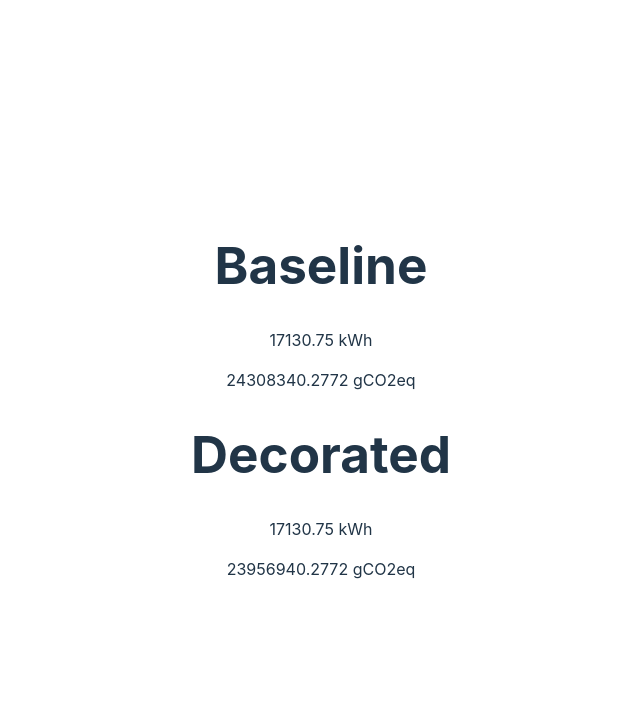
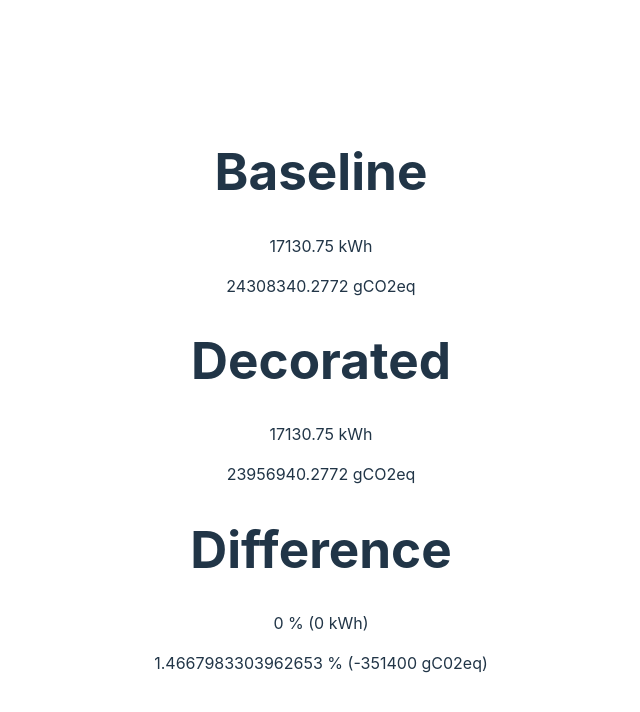
Before and after one commit to abeggchr/environmental-impact-estimator, a React (Vite) app: page / in a window 1280 px wide. Shown: the top 712 px of the page, without its empty margins (319-959 px from the left). Built offline with nearby package versions, Linux system fonts and the light colour scheme.

Commit message:
copy to clipboard

```diff
--- a/src/App.tsx
+++ b/src/App.tsx
@@ -2,20 +2,32 @@ import './App.css'
 import {ProjectCalculator} from "./calculation/ProjectCalculator";
 import {BaselineProject} from "./scenario/BaselineProject";
 import {NoDistributedDevelopment} from "./decorator/team/NoDistributedDevelopment";
+import useCopyToClipboard from "./useCopyToClipboard";
 
 function App() {
     const baseline = new ProjectCalculator().calculate(new BaselineProject());
     const decorated = new ProjectCalculator().calculate(new NoDistributedDevelopment(new BaselineProject()));
 
+    const [value, copy] = useCopyToClipboard();
+
+    function percentageDecrease(oldValue: number, newValue: number) {
+        return ((newValue - oldValue) / oldValue) * 100;
+    }
+
     return (
         <div className="App">
-            <h1>Baseline</h1>
+            <h1 onClick={() => copy(baseline.print("baseline"))}>Baseline</h1>
             <p>{baseline.kWh} kWh</p>
             <p>{baseline.gC02eq} gCO2eq</p>
 
-            <h1>Decorated</h1>
+            <h1 onClick={() => copy(decorated.print("decorated"))}>Decorated</h1>
             <p>{decorated.kWh} kWh</p>
             <p>{decorated.gC02eq} gCO2eq</p>
+
+            <h1>Difference</h1>
+            <p>{percentageDecrease(decorated.kWh, baseline.kWh)} % ({decorated.kWh - baseline.kWh} kWh)</p>
+            <p>{percentageDecrease(decorated.gC02eq, baseline.gC02eq)} %
+                ({decorated.gC02eq - baseline.gC02eq} gC02eq)</p>
         </div>
     )
 }
--- /dev/null
+++ b/src/useCopyToClipboard.ts
@@ -0,0 +1,33 @@
+import {useState} from 'react'
+
+type CopiedValue = string | null
+type CopyFn = (text: string) => Promise<boolean> // Return success
+
+/**
+ * Source: https://usehooks-ts.com/react-hook/use-copy-to-clipboard
+ */
+function useCopyToClipboard(): [CopiedValue, CopyFn] {
+    const [copiedText, setCopiedText] = useState<CopiedValue>(null)
+
+    const copy: CopyFn = async text => {
+        if (!navigator?.clipboard) {
+            console.warn('Clipboard not supported')
+            return false
+        }
+
+        // Try to save to clipboard then save it in the state if worked
+        try {
+            await navigator.clipboard.writeText(text)
+            setCopiedText(text)
+            return true
+        } catch (error) {
+            console.warn('Copy failed', error)
+            setCopiedText(null)
+            return false
+        }
+    }
+
+    return [copiedText, copy]
+}
+
+export default useCopyToClipboard
```
